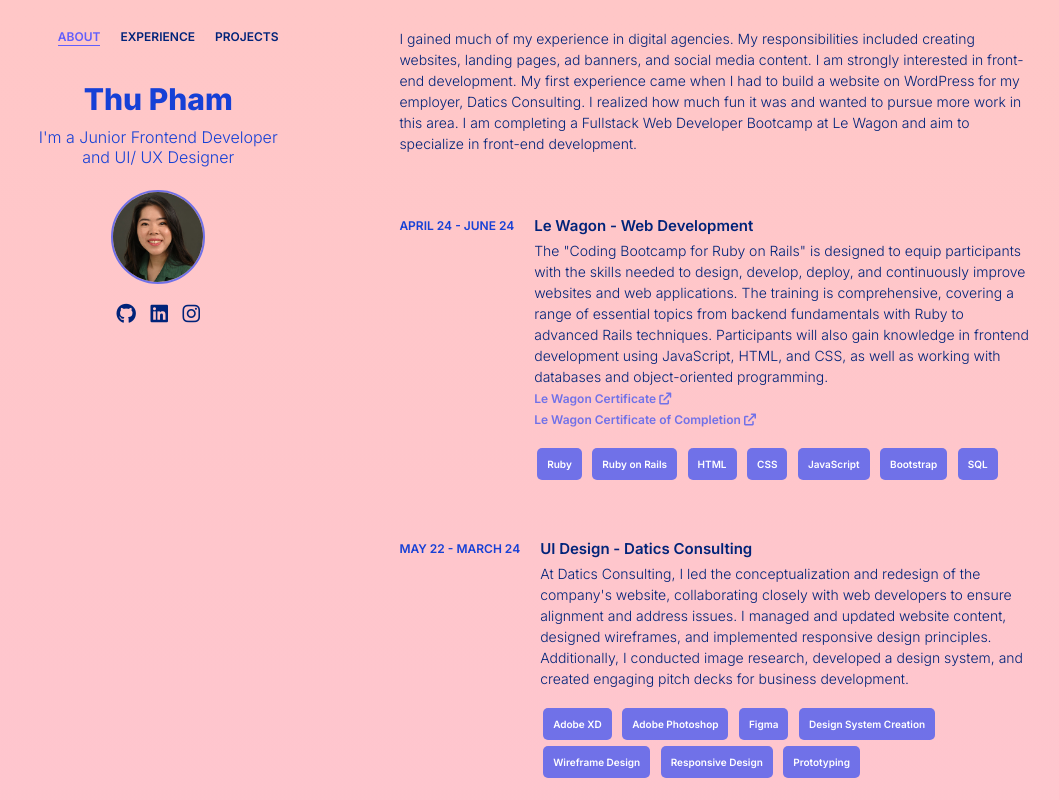
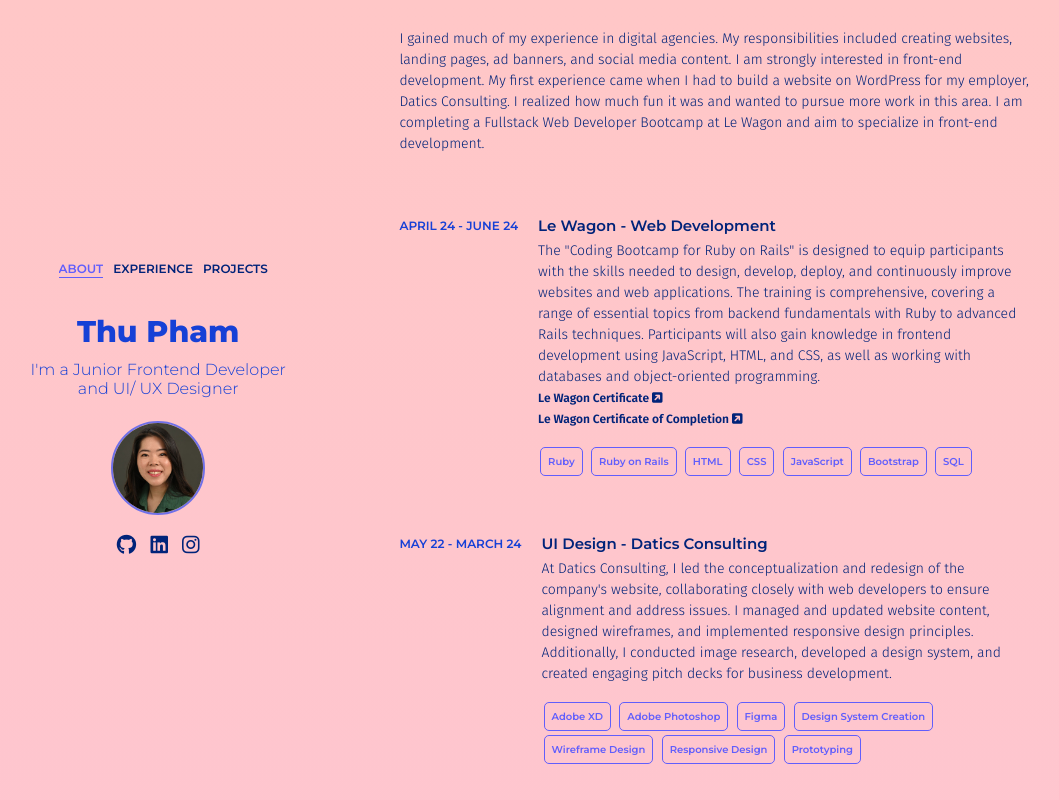
Before and after one commit to thu-phamous/portfolio, a plain HTML site: page index.html in a window 1280 px wide. Shown: the top 800 px of the page, without its empty margins (71-1130 px from the left). Drawn offline with Linux system fonts and the light colour scheme; a web font is replaced by a local one.

Commit message:
tags and font changings

```diff
--- a/css/components/job-card.css
+++ b/css/components/job-card.css
@@ -32,22 +32,28 @@
 
 .le-wagon-link {
   font-size: 12px;
-  color: #7071E8;
+  color: var(--primary-color);
   font-weight: 600;
   margin-top: 10px;
   text-decoration: none;
 }
+
 .le-wagon-link:hover {
-  color: #3735b9;
+  color: var(--hover-color);
+}
+
+.fa-arrow-up-right-from-square {
+  color: var(--primary-color);
+  margin-left: 5px;
 }
 
 .job-card li {
   font-size: 10px;
-  color: white;
+  color: var(--hover-color);
   font-weight: 600;
-  margin: 3px;
-  background: #7071E8;
-  padding: 10px;
+  margin: 2px;
+  border: 1px solid var(--hover-color);
+  padding: 7px;
   width:fit-content;
   border-radius: 5px;
   list-style-type: none;
--- a/css/components/navbar.css
+++ b/css/components/navbar.css
@@ -24,7 +24,7 @@
   text-decoration: none;
   color: var(--primary-color);
   color: inherit;
-  margin-left: 20px;
+  margin-left: 10px;
   position: relative;
   overflow: hidden;
   transition: color 300ms;
--- a/css/components/project-card.css
+++ b/css/components/project-card.css
@@ -41,11 +41,11 @@
 
 .project-card li {
   font-size: 10px;
-  color: white;
+  color: var(--hover-color);
   font-weight: 600;
-  margin: 3px;
-  background: #7071E8;
-  padding: 10px;
+  margin: 2px;
+  border: 1px solid var(--hover-color);
+  padding: 7px;
   width:fit-content;
   border-radius: 5px;
   list-style-type: none;
--- a/css/style.css
+++ b/css/style.css
@@ -10,7 +10,7 @@
 }
 
 :root {
-  font-family: "Inter", sans-serif;
+  font-family: "Montserrat", sans-serif;
   --primary-color: #002379;
   --secondary-color: #1640D6;
   --hover-color: #615EFC;
@@ -23,6 +23,7 @@
   line-height: 1.5;
   margin-top:0;
   margin-bottom: 15px;
+  font-family: "Fira Sans", sans-serif;
 }
 
 .box{
@@ -32,7 +33,7 @@
 .left-card {
   display: flex;
   flex-direction: column;
-  justify-content: flex-start;
+  justify-content: center;
   align-items: center;
   width: 35%;
   height: 100vh;
@@ -52,6 +53,8 @@
   width: 50%;
   padding: 20px;
 }
+
+
 /* responsive design */
 
 @media(max-width: 992px) {
--- a/index.html
+++ b/index.html
@@ -5,10 +5,11 @@
   <meta name="viewport" content="width=device-width, initial-scale=1.0">
   <title>Thu Pham</title>
   <link rel="stylesheet" href="css/style.css">
+  <link rel="stylesheet" href="https://cdnjs.cloudflare.com/ajax/libs/font-awesome/6.0.0-beta3/css/all.min.css">
   <link rel="preconnect" href="https://fonts.googleapis.com">
   <link rel="preconnect" href="https://fonts.gstatic.com" crossorigin>
   <link href="https://fonts.googleapis.com/css2?family=Inter:wght@100..900&display=swap" rel="stylesheet">
-  <link rel="stylesheet" href="https://cdnjs.cloudflare.com/ajax/libs/font-awesome/6.0.0-beta3/css/all.min.css">
+  <link href="https://fonts.googleapis.com/css2?family=Fira+Sans:ital,wght@0,100;0,200;0,300;0,400;0,500;0,600;0,700;0,800;0,900;1,100;1,200;1,300;1,400;1,500;1,600;1,700;1,800;1,900&family=Montserrat:ital,wght@0,100..900;1,100..900&family=Playfair+Display:ital,wght@0,400..900;1,400..900&display=swap" rel="stylesheet">
 </head>
 <body>
 <div class="box">
@@ -61,8 +62,8 @@
         topics from backend fundamentals with Ruby to advanced Rails techniques.
         Participants will also gain knowledge in frontend development using JavaScript,
         HTML, and CSS, as well as working with databases and object-oriented programming.<br>
-      <a href="pdf/Le-wagon-certificate.pdf" target="_blank" class="le-wagon-link">Le Wagon Certificate <i class="fa-solid fa-arrow-up-right-from-square"></i></a> <br>
-      <a href="pdf/certificate_of_completion.pdf" target="_blank" class="le-wagon-link">Le Wagon Certificate of Completion <i class="fa-solid fa-arrow-up-right-from-square"></i></a>
+      <a href="pdf/Le-wagon-certificate.pdf" target="_blank" class="le-wagon-link">Le Wagon Certificate <i class="fa-solid fa-square-arrow-up-right"></i></a> <br>
+      <a href="pdf/certificate_of_completion.pdf" target="_blank" class="le-wagon-link">Le Wagon Certificate of Completion <i class="fa-solid fa-square-arrow-up-right"></i></i></a>
       </p>
       <ul>
         <li>Ruby</li>
@@ -250,5 +251,6 @@
   </a>
 </div>
 <script src="script.js"></script>
+</div>
 </body>
 </html>
```
